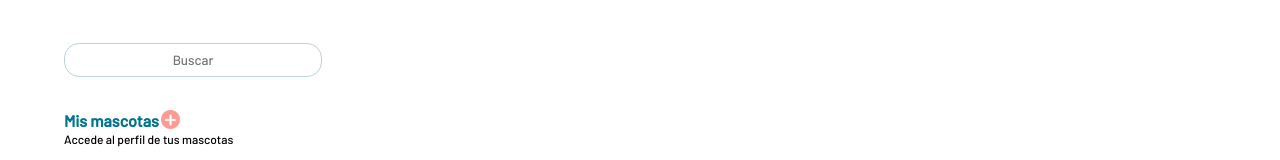
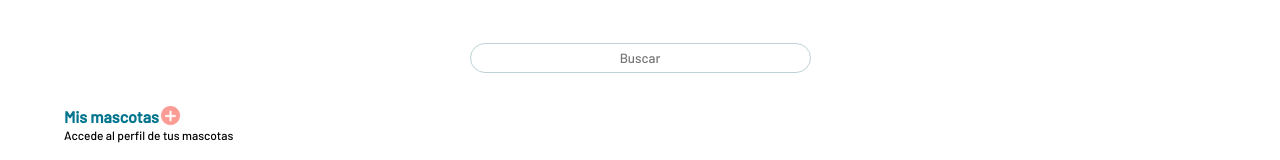
Before and after one commit to Maurodiaztesta/lucky-front, a React (Create React App) app: page /adopt in a window 1280 px wide. Shown: the top 160 px of the page. Built offline with nearby package versions, Linux system fonts and the light colour scheme; no server answers.

Commit message:
Finished searcher

```diff
--- a/src/components/Searcher/Searcher.css
+++ b/src/components/Searcher/Searcher.css
@@ -16,7 +16,25 @@
   border-radius: 15px;
   border: 1px solid rgb(189, 210, 214);
   width: 256px;
-  height: 32px;
+  height: 28px;
+  text-align: center;
+}
+
+.containerInputAdopt {
+  display: flex;
+  width: 100%;
+  justify-content: center;
+  align-items: center;
+  margin-left: 10px;
+  margin-right: 10px;
+  margin-top: 43px;
+}
+
+.inputBuscarAdopt {
+  border-radius: 15px;
+  border: 1px solid rgb(189, 210, 214);
+  width: 339px;
+  height: 28px;
   text-align: center;
 }
 
--- a/src/components/Searcher/Searcher.jsx
+++ b/src/components/Searcher/Searcher.jsx
@@ -4,16 +4,14 @@ import React from 'react'
 const Searcher = ({ search, handleSearcher }) => {
   return (
     <div className="main">
-      <div className="containerInput">
-
+      <div className={window.location.pathname === "/adopt" ? "containerInputAdopt" : "containerInput"}>
         <input
           type="text"
-          className="inputBuscar"
+          className={window.location.pathname === "/adopt" ? "inputBuscarAdopt" : "inputBuscar"}
           value={search}
           placeholder="Buscar"
           onChange={handleSearcher}
         />
-
       </div>
     </div>
   )
--- a/src/components/Searcher/Searcher.scss
+++ b/src/components/Searcher/Searcher.scss
@@ -9,39 +9,31 @@ align-items: center;
 margin-left: 10px;
 margin-right: 10px;
 margin-top: 43px;
-
 }
 .inputBuscar{
 border-radius: 15px;
 border: 1px solid rgb(189,210,214);
 width: 256px;
-height: 32px;
+height: 28px;
 text-align: center;
-
+}
+.containerInputAdopt{
+display: flex;
+width: 100%;
+justify-content: center;
+align-items: center;
+margin-left: 10px;
+margin-right: 10px;
+margin-top: 43px;
+}
+.inputBuscarAdopt{
+border-radius: 15px;
+border: 1px solid rgb(189,210,214);
+width: 339px;
+height: 28px;
+text-align: center;
 }
 .back{
     width: 24px;
     height: 24px;
 }
-// .input-icono {
-//     background-image: url('../../../public/assets/img/logo/lupa.png');
-//     background-repeat: no-repeat;
-//     background-position: 4px center;
-//     background-size: 20px;
-//     display: flex;
-//     justify-content: end;
-//     align-items: end;
-//     width: 300px;
-//     padding-left: 28px;
-//     height: 30px;
-//     border: 1px solid rgba(9, 113, 163, 1);
-//     border-radius: 3px;
-//   }
-//   .input-icono input {
-//     width: 100%;
-//     font-size: 0.9em;
-//     border: none;
-//   }
-//   .input-icono input:focus {
-//     outline: none;
-//   }
```
Also changed, not shown: 1 other file (tests, documents, lock files or other folders).
